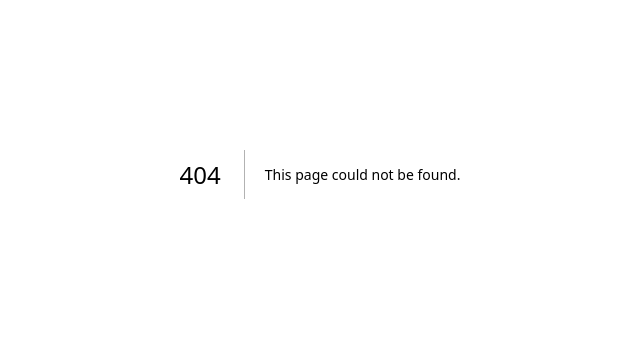
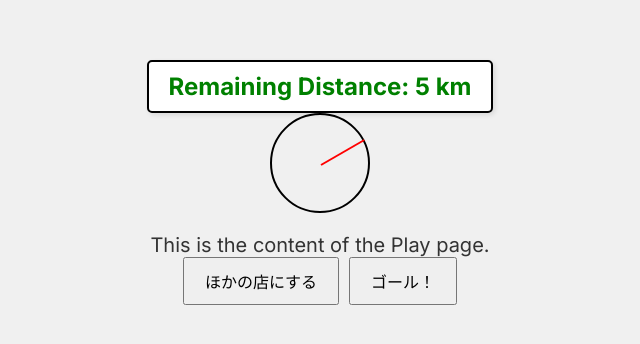
Before and after one commit to inovation-teamF/inovation-teamF, a Next.js app in the folder inovation/: page /test in a window 1280 px wide. Before the commit this address had no page. Shown: the part 226-570 px from the top of the page, without its empty margins (320-960 px from the left). Built offline with nearby package versions, Linux system fonts and the light colour scheme.

Commit message:
コンパスを作成 test.jsに数値入力で距離方向を表示できるように

```diff
--- /dev/null
+++ b/inovation/src/app/index.css
@@ -0,0 +1,10 @@
+body {
+    margin: 0;
+    font-family: -apple-system, BlinkMacSystemFont, 'Segoe UI', 'Roboto', 'Oxygen', 'Ubuntu', 'Cantarell', 'Fira Sans', 'Droid Sans', 'Helvetica Neue', sans-serif;
+    -webkit-font-smoothing: antialiased;
+    -moz-osx-font-smoothing: grayscale;
+  }
+
+  code {
+    font-family: source-code-pro, Menlo, Monaco, Consolas, 'Courier New', monospace;
+  }
--- a/inovation/src/app/play/page.js
+++ b/inovation/src/app/play/page.js
@@ -1,9 +1,8 @@
-// src/app/play.js
 'use client';
 import './play.css';
+import { useEffect } from 'react';
 
-
-export default function Play({ distance }) {
+export default function Play({ distance, angle }) {
   const handleChangeShop = () => {
     window.location.href = 'http://localhost:3000/';
   };
@@ -12,9 +11,21 @@ export default function Play({ distance }) {
     window.location.href = 'http://localhost:3000/result';
   };
 
+  useEffect(() => {
+    const compassNeedle = document.getElementById('compass-needle');
+    if (compassNeedle) {
+      compassNeedle.style.transform = `rotate(${angle}deg)`;
+    }
+  }, [angle]);
+
   return (
     <main className="main">
       <h1 className="distance">Remaining Distance: {distance} km</h1>
+      <div className="compass-container">
+        <div className="compass">
+          <div id="compass-needle" className="compass-needle"></div>
+        </div>
+      </div>
       <p className="paragraph">This is the content of the Play page.</p>
       <div className="buttons">
         <button className="button" onClick={handleChangeShop}>ほかの店にする</button>
--- a/inovation/src/app/play/play.css
+++ b/inovation/src/app/play/play.css
@@ -25,3 +25,39 @@
   text-align: center;
   box-shadow: 2px 2px 5px rgba(0, 0, 0, 0.1); /* 影を追加 */
 }
+.buttons {
+  display: flex;
+  gap: 10px;
+}
+
+.button {
+  padding: 10px 20px;
+  font-size: 16px;
+  cursor: pointer;
+}
+
+.compass-container {
+  display: flex;
+  justify-content: center;
+  align-items: center;
+  margin-bottom: 20px;
+}
+
+.compass {
+  width: 100px;
+  height: 100px;
+  border: 2px solid black;
+  border-radius: 50%;
+  position: relative;
+}
+
+.compass-needle {
+  width: 2px;
+  height: 50px;
+  background-color: red;
+  position: absolute;
+  top: 0;
+  left: 50%;
+  transform-origin: bottom;
+  transition: transform 0.3s ease-in-out;
+}
--- /dev/null
+++ b/inovation/src/app/test/page.js
@@ -0,0 +1,15 @@
+import React from 'react';
+import Play from '../play/page';
+
+function App() {
+  const distance = 5;
+  const angle = 60; // 角度を60度に設定
+
+  return (
+    <div>
+      <Play distance={distance} angle={angle} />
+    </div>
+  );
+}
+
+export default App;
```
Also changed, not shown: inovation/src/app/index.js (added, +11 -0 lines), inovation/src/app/play.js (deleted, +0 -11 lines), inovation/src/app/test/App.js (added, +15 -0 lines), inovation/src/app/home.js (deleted), inovation/src/app/result.js (deleted).
